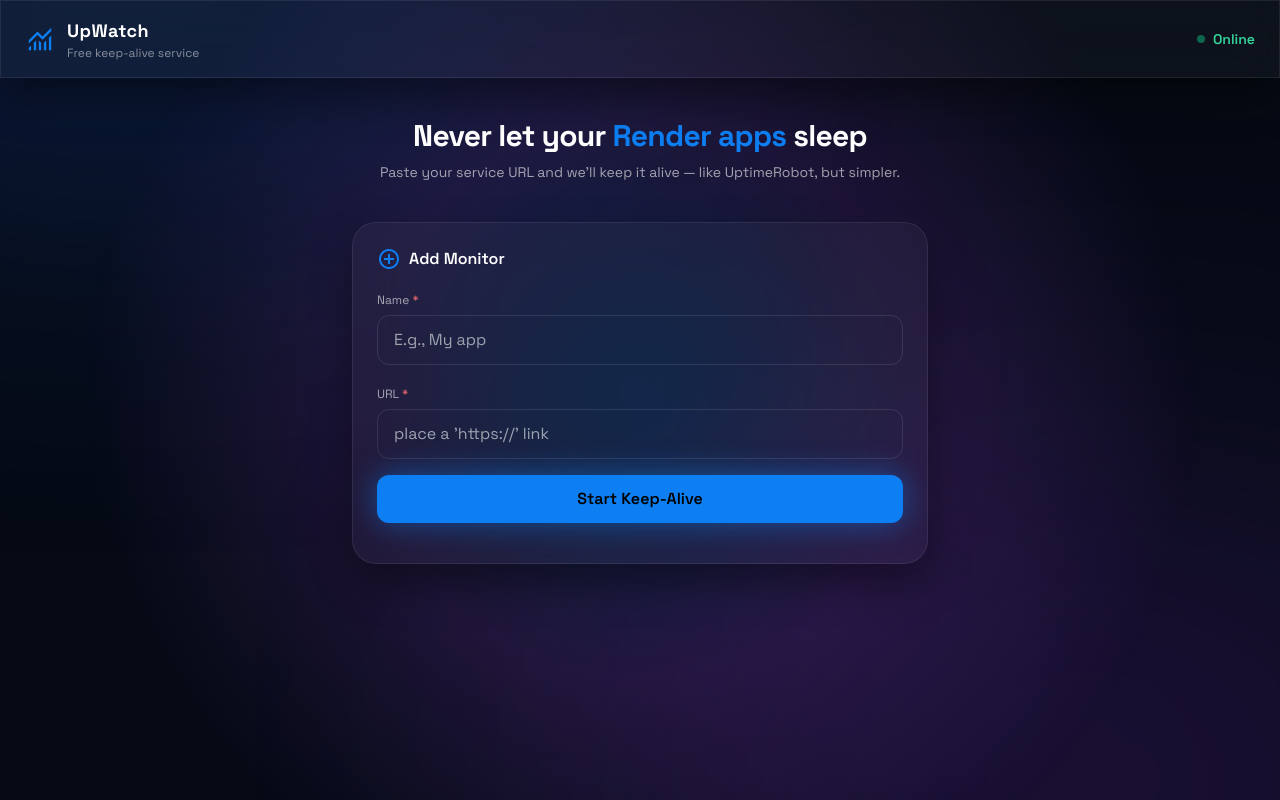
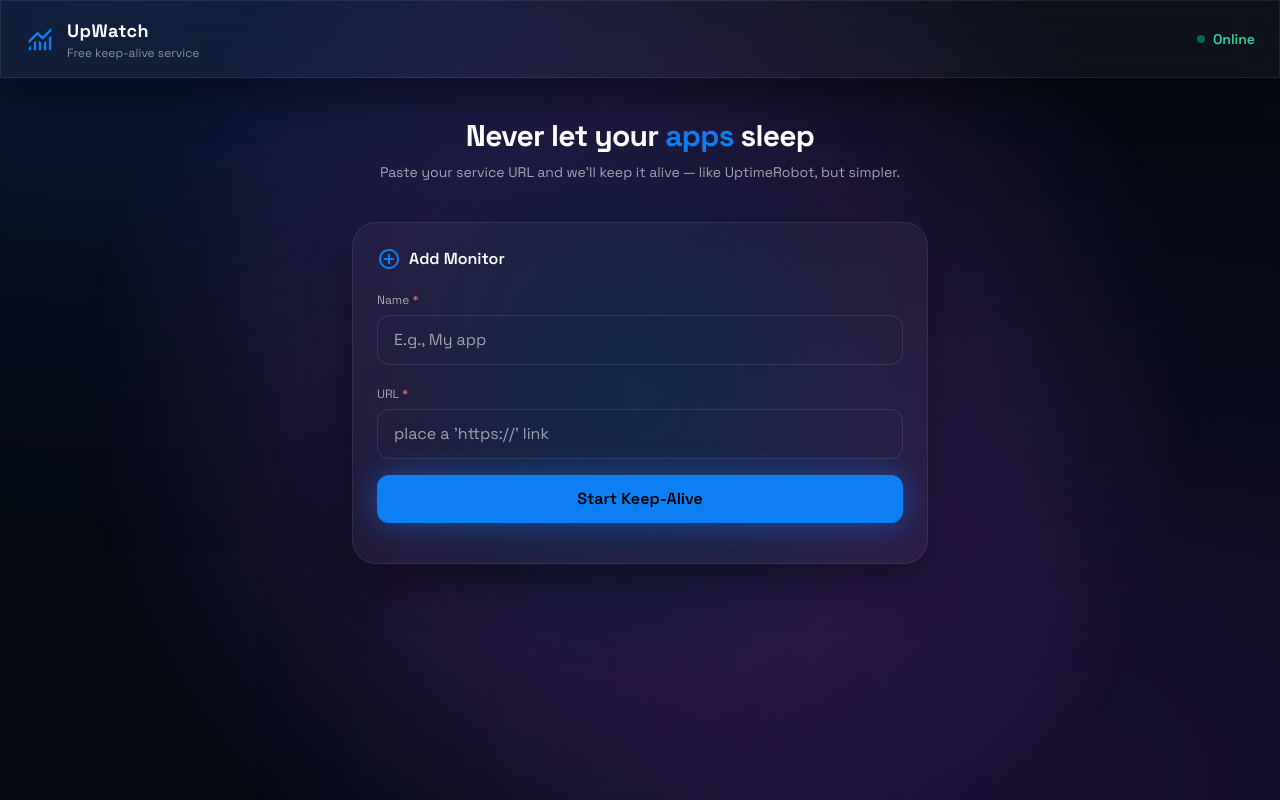
Before and after one commit to Shashankxingh/UpWatch, a website: page index.html in a window 1280 px wide. Drawn offline with nearby package versions, Linux system fonts and the light colour scheme.

Commit message:
Update index.html

```diff
--- a/index.html
+++ b/index.html
@@ -104,7 +104,7 @@
 <!-- Hero -->
 <section class="px-6 mt-10 text-center">
   <h2 class="text-3xl font-bold tracking-tight">
-    Never let your <span class="text-primary">Render apps</span> sleep
+    Never let your <span class="text-primary"> apps</span> sleep
   </h2>
   <p class="text-white/60 mt-2 text-sm">
     Paste your service URL and we’ll keep it alive — like UptimeRobot, but simpler.
```
